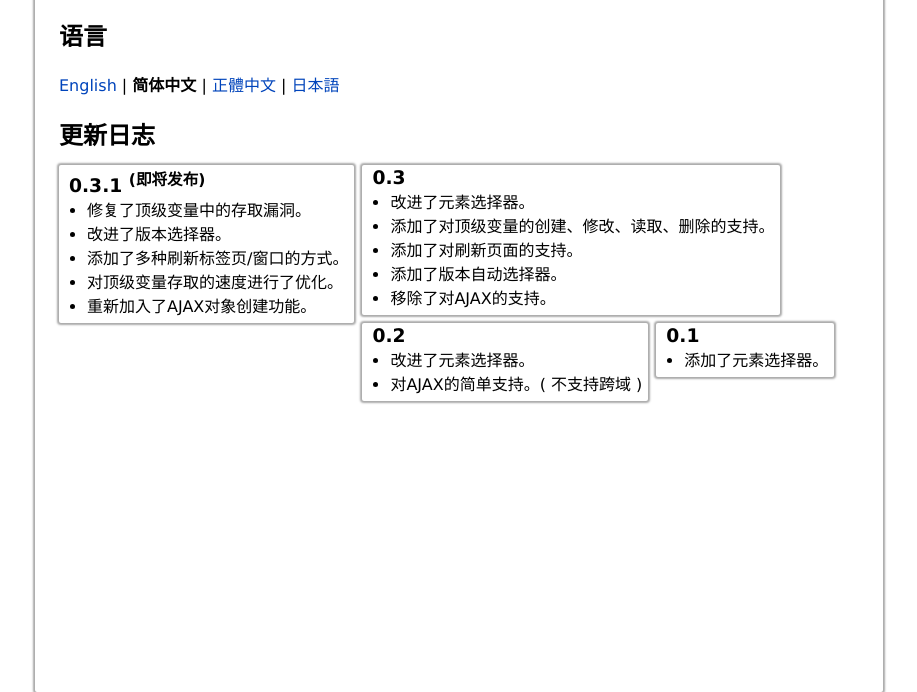
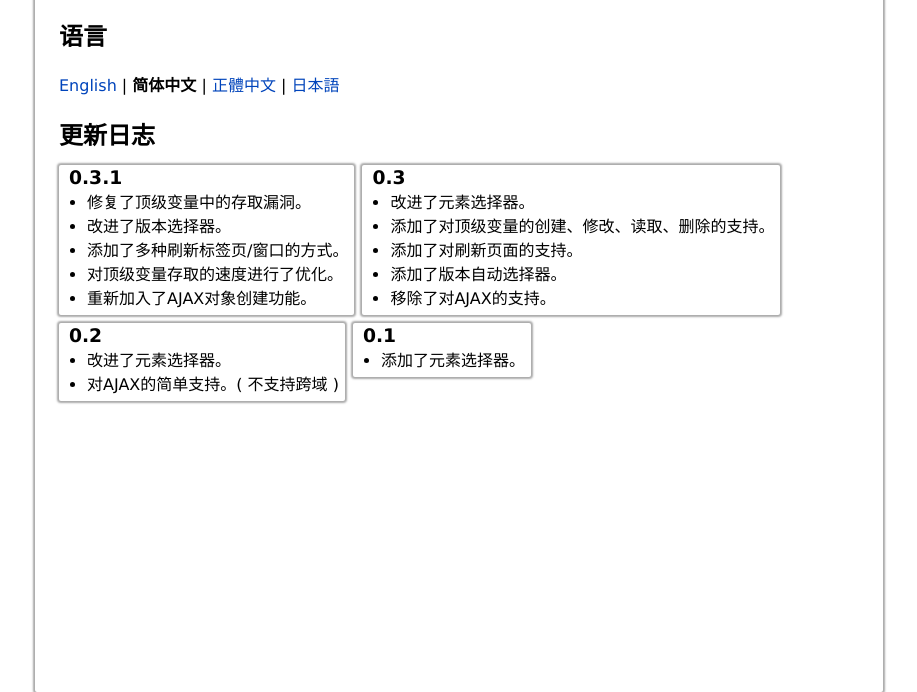
Before and after one commit to webcirque/scriptlib, a plain HTML site: page readme-zhcn.htm in a window 1280 px wide. Shown: the part 120-812 px from the top of the page, without its empty margins (189-1106 px from the left). Drawn offline with Linux system fonts and the light colour scheme.

Commit message:
Update readme-zhcn.htm

```diff
--- a/readme-zhcn.htm
+++ b/readme-zhcn.htm
@@ -13,7 +13,7 @@
 <a href="index.htm">English</a> | <b>简体中文</b> | <a href="readme-zhtw.htm">正體中文</a> | <a href="readme-ja.htm">日本語</a>
 <h2>更新日志</h2>
 <div class="changelog-card">
-<h3>0.3.1 <sup>(即将发布)</sup></h3>
+<h3 title="测试中">0.3.1</h3>
 <ul>
   <li>修复了顶级变量中的存取漏洞。</li>
   <li>改进了版本选择器。</li>
```
